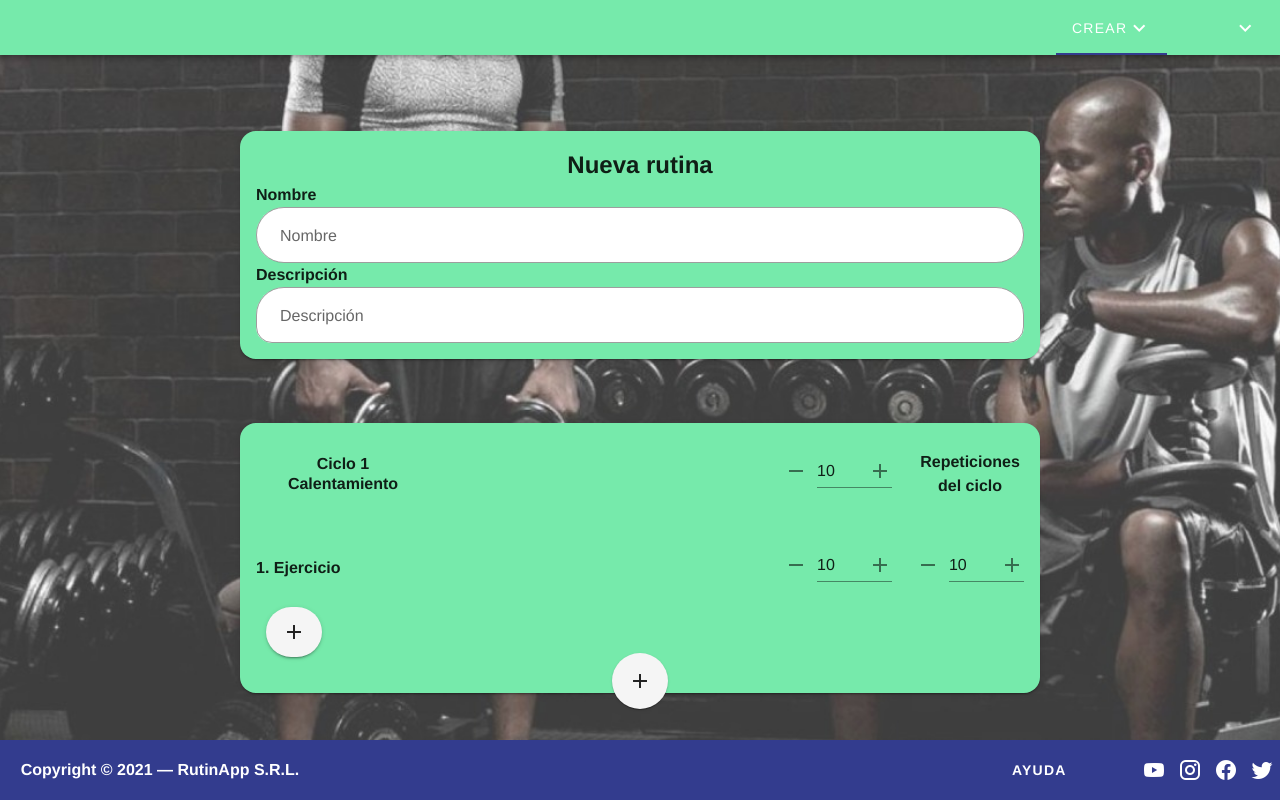
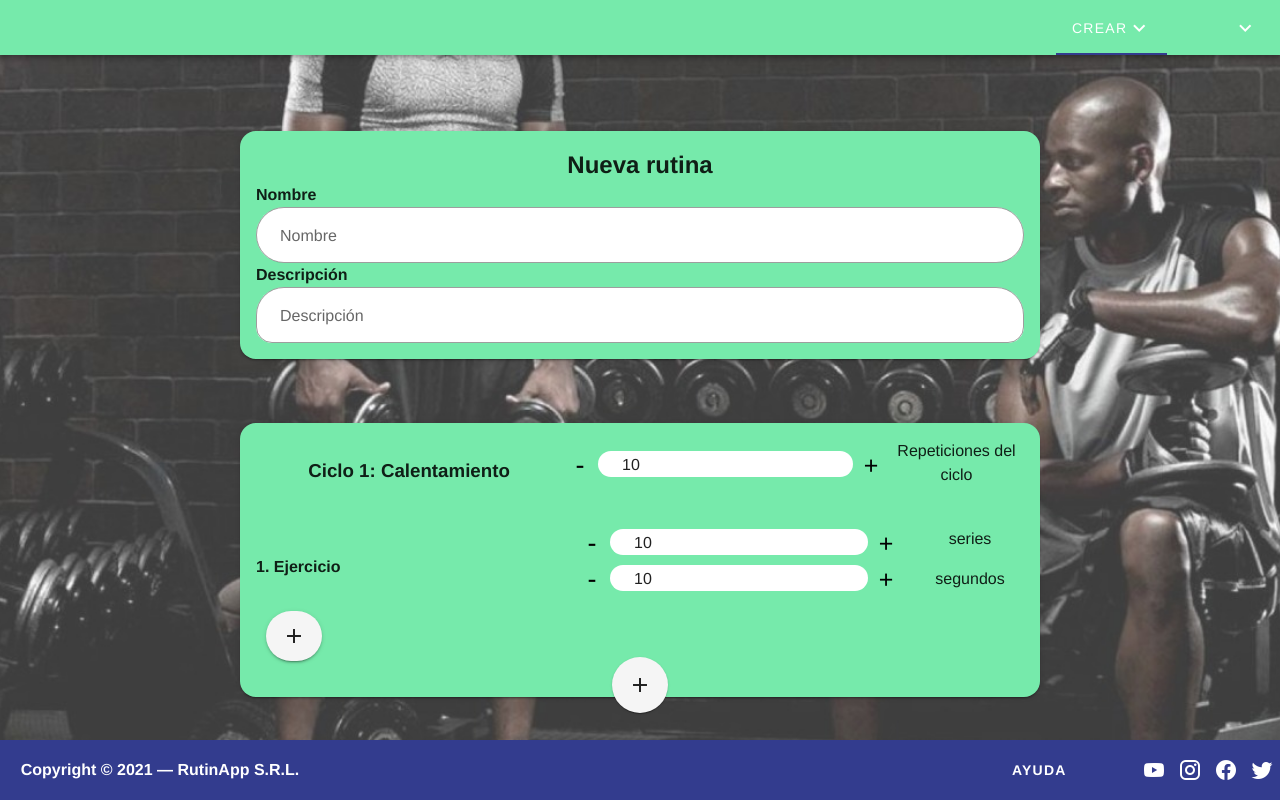
Before and after one commit to daviditco4/rutinapp-website, a Vue app: page /create-routine in a window 1280 px wide. Built offline with nearby package versions, Linux system fonts and the light colour scheme.

Commit message:
se agregan cambios en el ingreso

```diff
--- a/src/components/newCycle.vue
+++ b/src/components/newCycle.vue
@@ -1,38 +1,28 @@
 <template>
 
-<v-card class="pa-md-4 mx-lg-auto mt-16 rounded-xl" width="800px" color="primary">
+      <v-card class="pa-md-4 mx-lg-auto mt-16 rounded-xl" width="800px" color="primary">
         <v-row align="center">
-          <v-col cols="12" md="3">
-            <h4 class="mb-n1">Ciclo 1</h4>
-            <h4>Calentamiento</h4>
+          <v-col justify="left" cols="12" md="5">
+            <h3>Ciclo 1: Calentamiento</h3>
           </v-col>
-          <v-col md="2" class="ml-auto">
-            <v-text-field value="10">
-              <v-icon slot="prepend">mdi-minus</v-icon>
-              <v-icon slot="append">mdi-plus</v-icon>
-            </v-text-field>
-          </v-col>
-          <v-col md="2">
-            <h4>Repeticiones del ciclo</h4>
+          <ModifyCounter  :start-time="10" :addValue="1" ></ModifyCounter>
+          <v-col>
+            <p justify="center">Repeticiones del ciclo</p>
           </v-col>
         </v-row>
 
           <!--        <ul>-->
         <v-row align="center" style="margin-bottom: -20px">
-          <v-col cols="12" md="8">
+          <v-col cols="12" md="5">
             <h4 class="text-left">1. Ejercicio</h4>
           </v-col>
-            <v-col md="2">
-                <v-text-field value="10">
-                  <v-icon slot="prepend">mdi-minus</v-icon>
-                  <v-icon slot="append">mdi-plus</v-icon>
-                </v-text-field>
+            <v-col md="5">
+                <ModifyCounter  :start-time="10" :addValue="1" ></ModifyCounter>
+                <ModifyCounter  :start-time="10" :addValue="1" ></ModifyCounter>
             </v-col>
-            <v-col md="2">
-              <v-text-field value="10">
-                <v-icon slot="prepend">mdi-minus</v-icon>
-                <v-icon slot="append">mdi-plus</v-icon>
-              </v-text-field>
+            <v-col>
+                <p justify="center">series</p>
+                <p justify="center">segundos</p>
             </v-col>
         </v-row>
 
@@ -60,4 +50,17 @@
           </v-col>
         </v-row>
       </v-card>
+
 </template>
+
+<script scoped>
+
+import ModifyCounter from '@/components/modifyCounter.vue'
+
+export default {
+  name: "NewCycle",
+  components: {
+    ModifyCounter,
+  },
+};
+</script>
--- a/src/views/CreateRoutine.vue
+++ b/src/views/CreateRoutine.vue
@@ -28,37 +28,27 @@
 <!--    <li v-for="(cycle, index) in cycles" :key="cycle.name">-->
       <v-card class="pa-md-4 mx-lg-auto mt-16 rounded-xl" width="800px" color="primary">
         <v-row align="center">
-          <v-col cols="12" md="3">
-            <h4 class="mb-n1">Ciclo 1</h4>
-            <h4>Calentamiento</h4>
+          <v-col justify="left" cols="12" md="5">
+            <h3>Ciclo 1: Calentamiento</h3>
           </v-col>
-          <v-col md="2" class="ml-auto">
-            <v-text-field value="10">
-              <v-icon slot="prepend">mdi-minus</v-icon>
-              <v-icon slot="append">mdi-plus</v-icon>
-            </v-text-field>
-          </v-col>
-          <v-col md="2">
-            <h4>Repeticiones del ciclo</h4>
+          <ModifyCounter  :start-time="10" :addValue="1" ></ModifyCounter>
+          <v-col>
+            <p justify="center">Repeticiones del ciclo</p>
           </v-col>
         </v-row>
 
           <!--        <ul>-->
         <v-row align="center" style="margin-bottom: -20px">
-          <v-col cols="12" md="8">
+          <v-col cols="12" md="5">
             <h4 class="text-left">1. Ejercicio</h4>
           </v-col>
-            <v-col md="2">
-                <v-text-field value="10">
-                  <v-icon slot="prepend">mdi-minus</v-icon>
-                  <v-icon slot="append">mdi-plus</v-icon>
-                </v-text-field>
+            <v-col md="5">
+                <ModifyCounter  :start-time="10" :addValue="1" ></ModifyCounter>
+                <ModifyCounter  :start-time="10" :addValue="1" ></ModifyCounter>
             </v-col>
-            <v-col md="2">
-              <v-text-field value="10">
-                <v-icon slot="prepend">mdi-minus</v-icon>
-                <v-icon slot="append">mdi-plus</v-icon>
-              </v-text-field>
+            <v-col>
+                <p justify="center">series</p>
+                <p justify="center">segundos</p>
             </v-col>
         </v-row>
 
@@ -88,7 +78,7 @@
       </v-card>
 
       <div v-if="newcycle">
-        <li v-for="count in 5" :key="count">
+        <li v-for="count in 3" :key="count">
         <NewCycle>
               {{count}}
         </NewCycle>
@@ -140,11 +130,13 @@
 <script>
 
 import NewCycle from '@/components/newCycle.vue'
+import ModifyCounter from '@/components/modifyCounter.vue'
 
 export default {
   name: "CreateRoutine",
   components: {
     NewCycle,
+    ModifyCounter,
   },
   data() {
     return {
```
